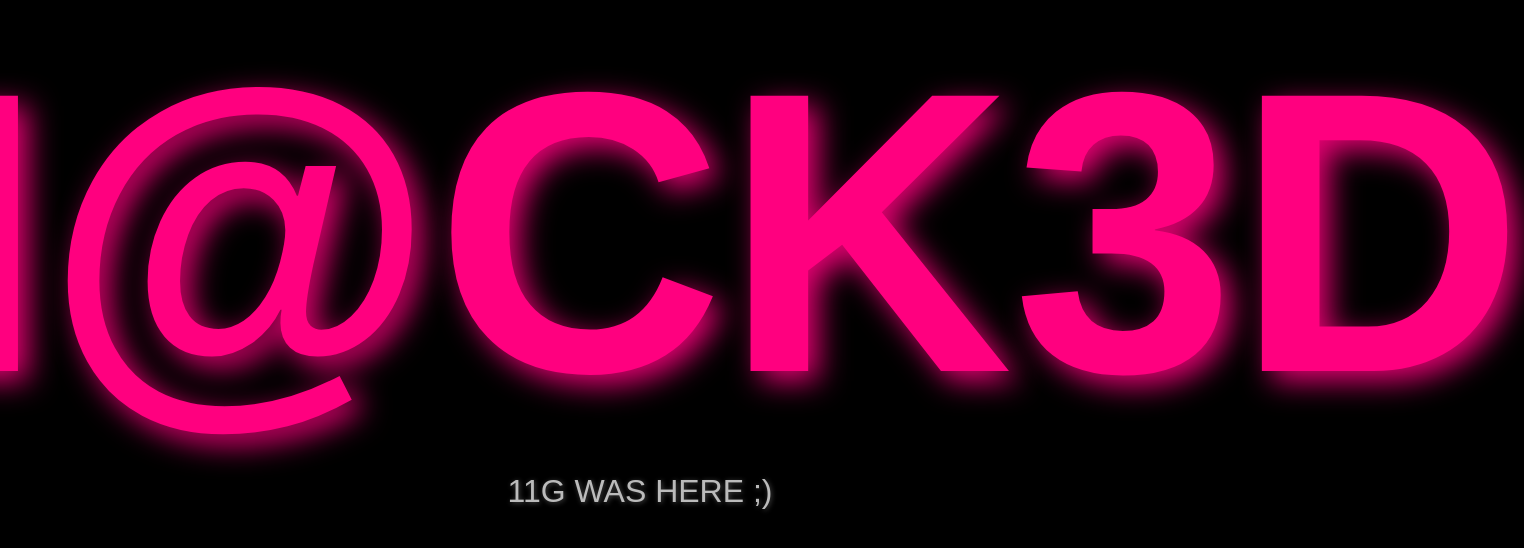
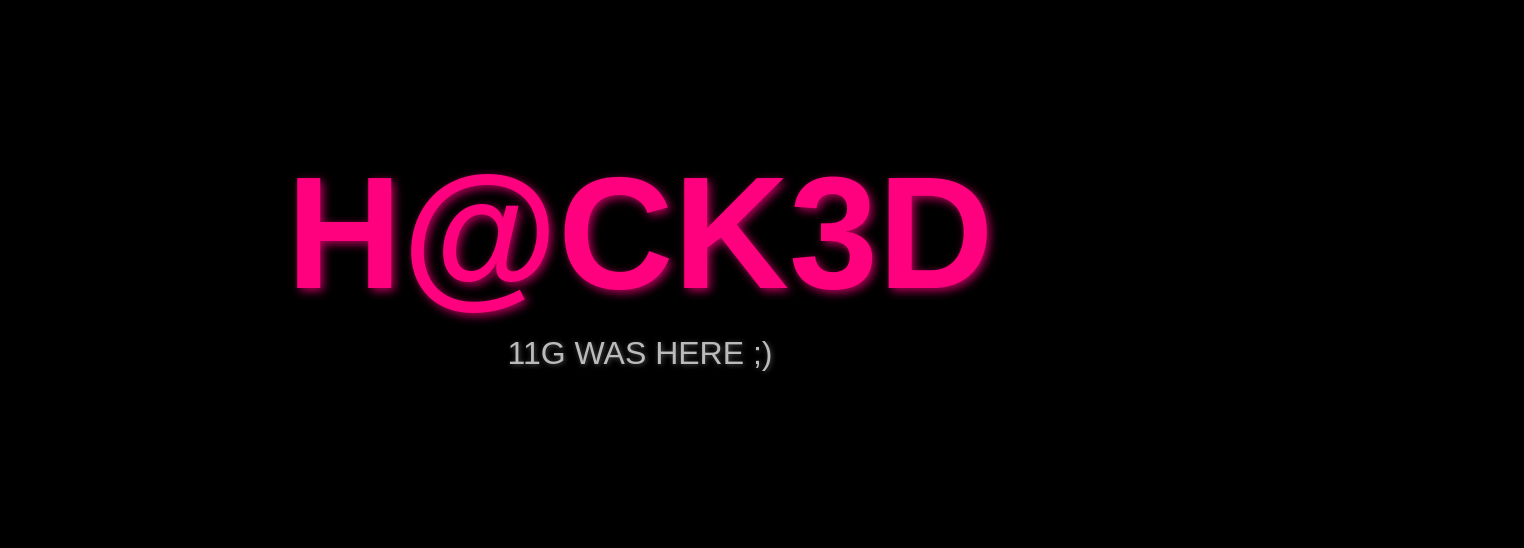
Before and after one commit to zxcv354/zxcv354.github.io, a plain HTML site: page index.html in a window 1280 px wide. Shown: the part 128-676 px from the top of the page, 1524 px wide, since content can reach past the window. Drawn offline with Linux system fonts and the light colour scheme.

Commit message:
Update index.html

```diff
--- a/index.html
+++ b/index.html
@@ -17,10 +17,11 @@
         text-align: center;
       }
 
+
       h1 {
-        font-size: 50vh;
+        font-size: 10em;
         color: #ff007f;
-        text-shadow: 10px 10px 30px rgba(255, 0, 127, 0.9);
+        text-shadow: 3px 3px 10px rgba(255, 0, 127, 0.7);
         margin: 0;
         padding: 0;
       }
```
